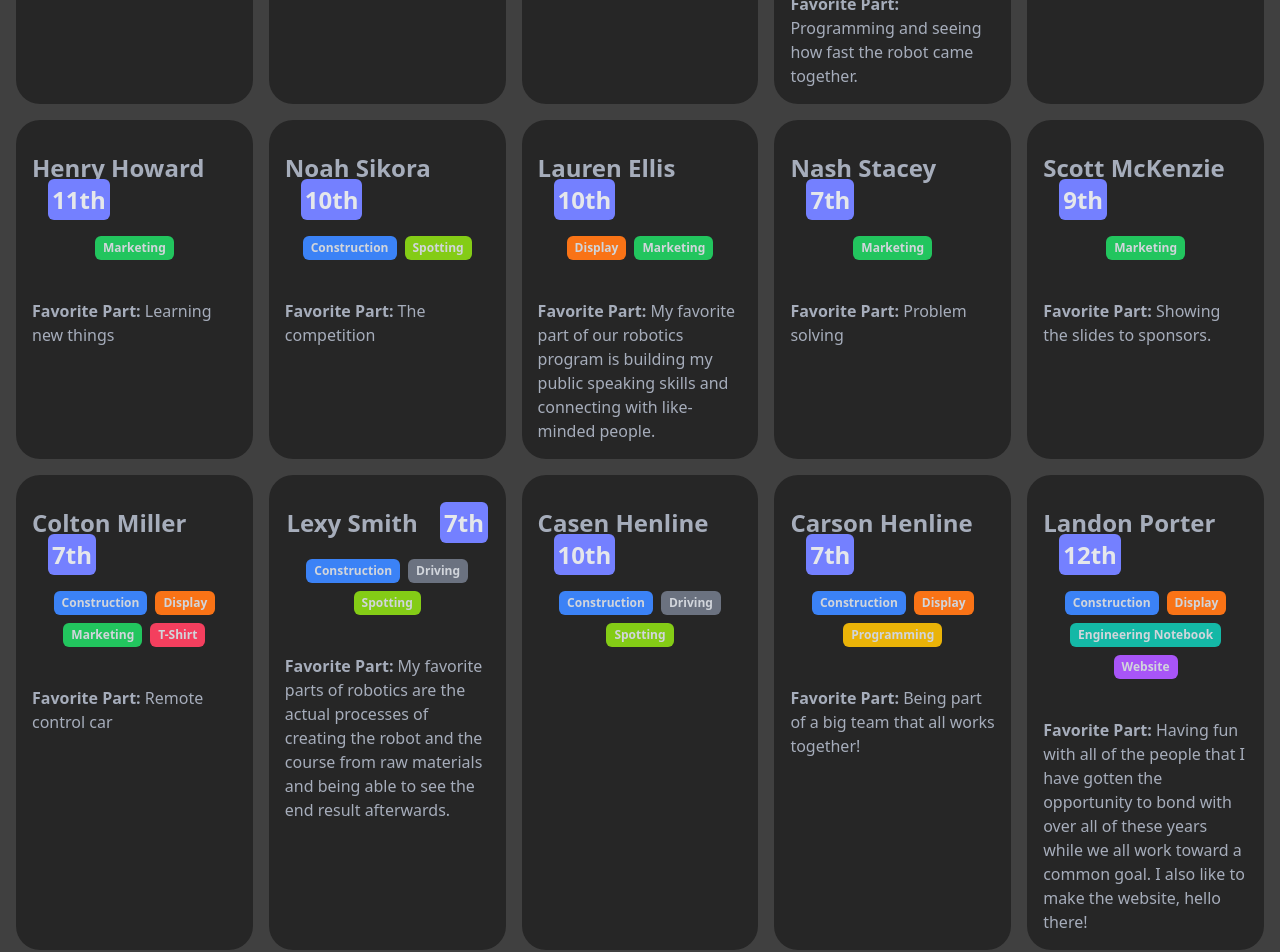
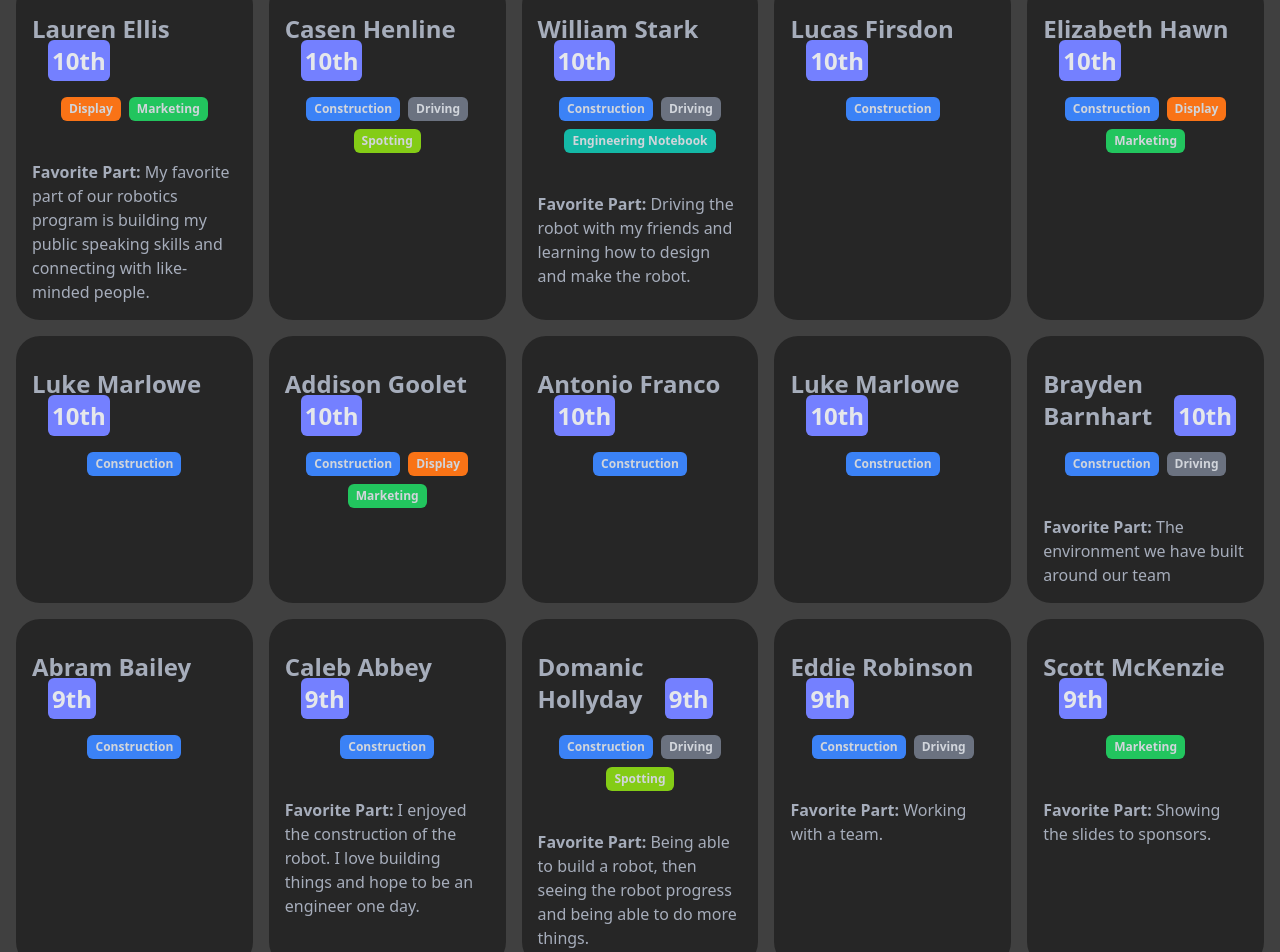
Before and after one commit to mazylol/eastwood-robotics-2024, a SvelteKit app: page /team in a window 1280 px wide. Shown: the part 1780-2732 px from the top of the page. Built offline with nearby package versions, Linux system fonts and the light colour scheme.

Commit message:
team members are now sorted + luke marlowe

```diff
--- a/src/components/TeamCard.svelte
+++ b/src/components/TeamCard.svelte
@@ -1,14 +1,7 @@
 <script lang="ts">
-	import type { Image } from '$lib/image';
+	import type { TeamMember } from '$lib/team';
 
-	type TeamCardProps = {
-		name: string;
-		grade: number;
-		roles: string[];
-		image?: Image;
-	};
-
-	export let props: TeamCardProps;
+	export let props: TeamMember;
 
 	props.roles = props.roles.sort();
 
@@ -60,7 +53,7 @@
 		{/each}
 	</ul>
 	<hr class="my-4 border-b-2 border-gray-500" />
-	{#if $$slots.default}
-		<p><b>Favorite Part: </b><slot class="text-gray-700" /></p>
+	{#if props.favoritePart}
+		<p><b>Favorite Part: </b>{props.favoritePart}</p>
 	{/if}
 </div>
--- /dev/null
+++ b/src/lib/team.ts
@@ -0,0 +1,9 @@
+import type { Image } from '$lib/image';
+
+export type TeamMember = {
+	name: string;
+	grade: number;
+	roles: string[];
+	image?: Image;
+	favoritePart?: string;
+};
--- a/src/routes/+page.svelte
+++ b/src/routes/+page.svelte
@@ -5,7 +5,7 @@
 	import teamAndRobot from '$lib/assets/home/team_and_robot.jpg?enhanced';
 </script>
 
-<div class="hero min-h-screen" style="background-image: url(/moon.jpg);">
+<section class="hero min-h-screen" style="background-image: url(/moon.jpg);">
 	<div class="hero-overlay bg-opacity-50"></div>
 	<div class="max-w-md">
 		<h1 class="mb-5 text-5xl font-bold text-white">Eastwood Robotics</h1>
@@ -21,7 +21,7 @@
 			<MdiArrowDown class="text-white w-8 animate-bounce mt-2" />
 		</button>
 	</div>
-</div>
+</section>
 <section class="bg-neutral-700 xs:max-w-xl sm:max-w-2xl md:max-w-3xl lg:max-w-7xl mx-auto">
 	<h1 id="therobot" class="text-5xl py-8 text-neutral-200 text-center font-bold">Who We Are</h1>
 	<enhanced:img
--- a/src/routes/team/+page.svelte
+++ b/src/routes/team/+page.svelte
@@ -2,392 +2,314 @@
 	import TeamCard from '../../components/TeamCard.svelte';
 
 	import { images } from '$lib/image';
+	import type { TeamMember } from '$lib/team';
+
+	const teamMembers: TeamMember[] = [
+		{
+			name: 'Shawn Miller',
+			grade: 10,
+			roles: ['Construction'],
+			image: images['/src/lib/assets/team/Miller_Shawn_294.jpg']
+		},
+		{
+			name: 'Elias Bailey',
+			grade: 11,
+			roles: ['Construction'],
+			image: images['/src/lib/assets/team/Bailey_Elias_15.jpg']
+		},
+		{
+			name: 'Austin Miller',
+			grade: 11,
+			roles: ['Construction', 'Display', 'Marketing'],
+			image: images['/src/lib/assets/team/Miller_Austin_291.jpg']
+		},
+		{
+			name: 'Abram Bailey',
+			grade: 9,
+			roles: ['Construction']
+		},
+		{
+			name: 'Alyson Taylor',
+			grade: 6,
+			roles: ['Construction'],
+			favoritePart: 'Building things'
+		},
+		{
+			name: 'Caleb Abbey',
+			grade: 9,
+			roles: ['Construction'],
+			favoritePart:
+				'I enjoyed the construction of the robot. I love building things and hope to be an engineer one day.'
+		},
+		{
+			name: 'Grady Greulich',
+			grade: 10,
+			roles: ['Construction'],
+			image: images['/src/lib/assets/team/Greulich_Grady_164.jpg']
+		},
+		{
+			name: 'Domanic Hollyday',
+			grade: 9,
+			roles: ['Construction', 'Driving', 'Spotting'],
+			image: images['/src/lib/assets/team/Hollyday_Domanic_201.jpg'],
+			favoritePart:
+				'Being able to build a robot, then seeing the robot progress and being able to do more things.'
+		},
+		{
+			name: 'Nathan Stonerook',
+			grade: 10,
+			roles: ['Construction', 'Engineering Notebook', 'Driving'],
+			image: images['/src/lib/assets/team/Stonerook_Nathan_464.jpg'],
+			favoritePart: 'The comradery, and building a robot'
+		},
+		{
+			name: 'Dylan Hemp',
+			grade: 10,
+			roles: ['Display', 'Marketing'],
+			favoritePart:
+				' I like being able to share ideas with everyone on my team, I also like how we all work together to create different things. I like how I feel working with everyone, it really feels like I am part of a team.'
+		},
+		{
+			name: 'Oliver Phommalee',
+			grade: 10,
+			roles: ['Construction', 'Engineering Notebook'],
+			image: images['/src/lib/assets/team/Phommalee_Oliver_352.jpg']
+		},
+		{
+			name: 'Layla Newman',
+			grade: 10,
+			roles: ['Construction', 'Engineering Notebook'],
+			image: images['/src/lib/assets/team/Newman_Layla_321.jpg'],
+			favoritePart:
+				'My favorite part of robotics is getting to work on a robot and see it perform well at the competition)'
+		},
+		{
+			name: 'Trenton Shaner',
+			grade: 10,
+			roles: ['Construction', 'Display', 'Driving', 'Engineering Notebook', 'Spotting'],
+			image: images['/src/lib/assets/team/Shaner_Trenton_422.jpg'],
+			favoritePart: 'Solving problems and building'
+		},
+		{
+			name: 'Sydney Bell',
+			grade: 10,
+			roles: ['Display', 'Engineering Notebook', 'Marketing'],
+			image: images['/src/lib/assets/team/Bell_Sydney_24.jpg'],
+			favoritePart:
+				" My favorite part of robotics is being able to learn about a completely different topic every year. Eastwood is fortunate enough to welcome experts from their different fields who share their knowledge and wisdom. The experiences throughout the club and people I've met is the best part of Eastwood Robotics."
+		},
+		{
+			name: 'Dominic Pearce',
+			grade: 10,
+			roles: ['Construction', 'Engineering Notebook'],
+			image: images['/src/lib/assets/team/Pearce_Dominic_344.jpg'],
+			favoritePart:
+				'Building the course and building the robot. Another thing is being a mechanic for the robot.'
+		},
+		{
+			name: 'Eddie Robinson',
+			grade: 9,
+			roles: ['Construction', 'Driving'],
+			image: images['/src/lib/assets/team/Robinson_Eddie_382.jpg'],
+			favoritePart: 'Working with a team.'
+		},
+		{
+			name: 'Annie Back',
+			grade: 6,
+			roles: ['Construction']
+		},
+		{
+			name: 'Alex Back',
+			grade: 7,
+			roles: ['Marketing']
+		},
+		{
+			name: 'Noah Schuerman',
+			grade: 7,
+			roles: ['Construction', 'Programming'],
+			favoritePart: 'Programming and seeing how fast the robot came together.'
+		},
+		{
+			name: 'Evie Althaus',
+			grade: 8,
+			roles: ['Marketing', 'Video'],
+			favoritePart: 'Having fun with friends.'
+		},
+		{
+			name: 'Henry Howard',
+			grade: 11,
+			roles: ['Marketing'],
+			image: images['/src/lib/assets/team/Howard_Henry_204.jpg'],
+			favoritePart: 'Learning new things'
+		},
+		{
+			name: 'Noah Sikora',
+			grade: 10,
+			roles: ['Construction', 'Spotting'],
+			image: images['/src/lib/assets/team/Sikora_Noah_437.jpg'],
+			favoritePart: 'The Competition'
+		},
+		{
+			name: 'Lauren Ellis',
+			grade: 10,
+			roles: ['Marketing', 'Display'],
+			image: images['/src/lib/assets/team/Ellis_Lauren_126.jpg'],
+			favoritePart:
+				'My favorite part of our robotics program is building my public speaking skills and connecting with like-minded people.'
+		},
+		{
+			name: 'Nash Stacey',
+			grade: 7,
+			roles: ['Marketing'],
+			favoritePart: 'Problem solving'
+		},
+		{
+			name: 'Scott McKenzie',
+			grade: 9,
+			roles: ['Marketing'],
+			image: images['/src/lib/assets/team/McKenzie_Scott_277.jpg'],
+			favoritePart: 'Showing the slides to sponsors.'
+		},
+		{
+			name: 'Colton Miller',
+			grade: 7,
+			roles: ['Construction', 'Display', 'Marketing', 'T-Shirt'],
+			favoritePart: 'Remote control car'
+		},
+		{
+			name: 'Lexy Smith',
+			grade: 7,
+			roles: ['Construction', 'Driving', 'Spotting'],
+			favoritePart:
+				'My favorite parts of robotics are the actual processes of creating the robot and the course from raw materials and being able to see the end result afterwards.'
+		},
+		{
+			name: 'Casen Henline',
+			grade: 10,
+			roles: ['Construction', 'Driving', 'Spotting'],
+			image: images['/src/lib/assets/team/Henline_Casen_188.jpg']
+		},
+		{
+			name: 'Carson Henline',
+			grade: 7,
+			roles: ['Construction', 'Display', 'Programming'],
+			favoritePart: 'Being part of a big team that all works together!'
+		},
+		{
+			name: 'Landon Porter',
+			grade: 12,
+			roles: ['Construction', 'Display', 'Engineering Notebook', 'Website'],
+			image: images['/src/lib/assets/team/Porter_Landon_359.jpg'],
+			favoritePart:
+				'Having fun with all of the people that I have gotten the opportunity to bond with over all of these years while we all work toward a common goal. I also like to make the website, hello there!'
+		},
+		{
+			name: 'William Stark',
+			grade: 10,
+			roles: ['Construction', 'Driving', 'Engineering Notebook'],
+			image: images['/src/lib/assets/team/Stark_William_453.jpg'],
+			favoritePart:
+				'Driving the robot with my friends and learning how to design and make the robot.'
+		},
+		{
+			name: 'Lucas Firsdon',
+			grade: 10,
+			roles: ['Construction'],
+			image: images['/src/lib/assets/team/Firsdon_Lucas_133.jpg']
+		},
+		{
+			name: 'Elizabeth Hawn',
+			grade: 10,
+			roles: ['Construction', 'Display', 'Marketing'],
+			image: images['/src/lib/assets/team/Hawn_Elizabeth_177.jpg']
+		},
+		{
+			name: 'Luke Marlowe',
+			grade: 10,
+			roles: ['Construction'],
+			image: images['/src/lib/assets/team/Marlowe_Luke_268.jpg']
+		},
+		{
+			name: 'Addison Goolet',
+			grade: 10,
+			roles: ['Construction', 'Display', 'Marketing'],
+			image: images['/src/lib/assets/team/Goodlet_Addison_159.jpg']
+		},
+		{
+			name: 'Antonio Franco',
+			grade: 10,
+			roles: ['Construction'],
+			image: images['/src/lib/assets/team/Franco_Antonio_143.jpg']
+		},
+		{
+			name: 'Sophie Sarver',
+			grade: 9,
+			roles: ['Construction'],
+			image: images['/src/lib/assets/team/Sarver_Sophia_404.jpg']
+		},
+		{
+			name: 'Caitlyn Stiner',
+			grade: 11,
+			roles: ['Construction', 'Display', 'Marketing'],
+			image: images['/src/lib/assets/team/Stiner_Caitlyn_461.jpg']
+		},
+		{
+			name: 'Jackson Segal',
+			grade: 9,
+			roles: ['Construction'],
+			image: images['/src/lib/assets/team/Segal_Jackson_419.jpg']
+		},
+		{
+			name: 'Luke Marlowe',
+			grade: 10,
+			roles: ['Construction'],
+			image: images['/src/lib/assets/team/Marlowe_Luke_268.jpg']
+		},
+		{
+			name: 'Ethan Headley',
+			grade: 9,
+			roles: ['Construction'],
+			image: images['/src/lib/assets/team/Headley_Ethan_181.jpg'],
+			favoritePart:
+				"My favorite part of robotics has been building the practice course and our robot. I also enjoy seeing how everyone's hard work comes together in our final product."
+		},
+		{
+			name: 'Calhoun Sandwisch',
+			grade: 6,
+			roles: ['Marketing'],
+			favoritePart: 'Working on all the marketing projects.'
+		},
+		{
+			name: 'Brayden Barnhart',
+			grade: 10,
+			roles: ['Construction', 'Driving'],
+			image: images['/src/lib/assets/team/Barnhart_Brayden_19.jpg'],
+			favoritePart: 'The environment we have built around our team'
+		},
+		{
+			name: 'Emily Ernsthausen',
+			grade: 6,
+			roles: ['Construction'],
+			favoritePart: 'Learning about the process of building a robot for competition'
+		}
+	];
+
+	teamMembers.sort((a, b) => b.grade - a.grade);
 </script>
 
 <main title="Team">
 	<h1 class="text-center mt-16 text-6xl font-bold">The Team</h1>
 	<div class="grid sm:grid-cols-2 md:grid-cols-3 xl:grid-cols-5 gap-4 mx-4 my-4 mt-16">
-		<TeamCard
-			props={{
-				name: 'Shawn Miller',
-				grade: 10,
-				roles: ['Construction'],
-				image: images['/src/lib/assets/team/Miller_Shawn_294.jpg']
-			}}
-		/>
-		<TeamCard
-			props={{
-				name: 'Elias Bailey',
-				grade: 11,
-				roles: ['Construction'],
-				image: images['/src/lib/assets/team/Bailey_Elias_15.jpg']
-			}}
-		/>
-		<TeamCard
-			props={{
-				name: 'Austin Miller',
-				grade: 11,
-				roles: ['Construction', 'Marketing', 'Display'],
-				image: images['/src/lib/assets/team/Miller_Austin_291.jpg']
-			}}
-		/>
-		<TeamCard
-			props={{
-				name: 'Abram Bailey',
-				grade: 9,
-				roles: ['Construction']
-			}}
-		/>
-		<TeamCard
-			props={{
-				name: 'Alyson Taylor',
-				grade: 6,
-				roles: ['Construction']
-			}}
-		>
-			Building things
-		</TeamCard>
-		<TeamCard
-			props={{
-				name: 'Caleb Abbey',
-				grade: 9,
-				roles: ['Construction']
-			}}
-		>
-			I enjoyed the construction of the robot. I love building things and hope to be an engineer one
-			day.
-		</TeamCard>
-		<TeamCard
-			props={{
-				name: 'Grady Greulich',
-				grade: 10,
-				roles: ['Construction'],
-				image: images['/src/lib/assets/team/Greulich_Grady_164.jpg']
-			}}
-		/>
-		<TeamCard
-			props={{
-				name: 'Domanic Hollyday',
-				grade: 9,
-				roles: ['Construction', 'Driving', 'Spotting'],
-				image: images['/src/lib/assets/team/Hollyday_Domanic_201.jpg']
-			}}
-		>
-			Being able to build a robot, then seeing the robot progress and being able to do more things.
-		</TeamCard>
-		<TeamCard
-			props={{
-				name: 'Nathan Stonerook',
-				grade: 10,
-				roles: ['Construction', 'Engineering Notebook', 'Driving'],
-				image: images['/src/lib/assets/team/Stonerook_Nathan_464.jpg']
-			}}
-		>
-			The comradery, and building a robot
-		</TeamCard>
-		<TeamCard
-			props={{
-				name: 'Dylan Hemp',
-				grade: 7,
-				roles: ['Marketing', 'Display']
-			}}
-		>
-			I like being able to share ideas with everyone on my team, I also like how we all work
-			together to create different things. I like how I feel working with everyone, it really feels
-			like I am part of a team.
-		</TeamCard>
-		<TeamCard
-			props={{
-				name: 'Oliver Phommalee',
-				grade: 10,
-				roles: ['Construction', 'Engineering Notebook'],
-				image: images['/src/lib/assets/team/Phommalee_Oliver_352.jpg']
-			}}
-		/>
-		<TeamCard
-			props={{
-				name: 'Layla Newman',
-				grade: 10,
-				roles: ['Construction', 'Engineering Notebook'],
-				image: images['/src/lib/assets/team/Newman_Layla_321.jpg']
-			}}
-		>
-			My favorite part of robotics is getting to work on a robot and see it perform well at the
-			competition. (Also i can send you the drive for photos if you don't have it there's a few good
-			ones in there, there's also a video of when we were testing the robot)
-		</TeamCard>
-		<TeamCard
-			props={{
-				name: 'Trenton Shaner',
-				grade: 10,
-				roles: ['Construction', 'Engineering Notebook', 'Driving', 'Spotting', 'Display'],
-				image: images['/src/lib/assets/team/Shaner_Trenton_422.jpg']
-			}}
-		>
-			Solving problems and building</TeamCard
-		>
-		<TeamCard
-			props={{
-				name: 'Sydney Bell',
-				grade: 10,
-				roles: ['Marketing', 'Engineering Notebook', 'Display'],
-				image: images['/src/lib/assets/team/Bell_Sydney_24.jpg']
-			}}
-		>
-			My favorite part of robotics is being able to learn about a completely different topic every
-			year. Eastwood is fortunate enough to welcome experts from their different fields who share
-			their knowledge and wisdom. The experiences throughout the club and people I've met is the
-			best part of Eastwood Robotics.
-		</TeamCard>
-		<TeamCard
-			props={{
-				name: 'Dominic Pearce',
-				grade: 10,
-				roles: ['Construction', 'Engineering Notebook'],
-				image: images['/src/lib/assets/team/Pearce_Dominic_344.jpg']
-			}}
-			>Building the course and building the robot. Another thing is being a mechanic for the robot.</TeamCard
-		>
-		<TeamCard
-			props={{
-				name: 'Eddie Robinson',
-				grade: 9,
-				roles: ['Construction', 'Driving'],
-				image: images['/src/lib/assets/team/Robinson_Eddie_382.jpg']
-			}}>Working with a team.</TeamCard
-		>
-		<TeamCard
-			props={{
-				name: 'Annie Back',
-				grade: 6,
-				roles: ['Construction']
-			}}
-		/>
-		<TeamCard
-			props={{
-				name: 'Alex Back',
-				grade: 7,
-				roles: ['Marketing']
-			}}
-		/>
-		<TeamCard
-			props={{
-				name: 'Noah Schuerman',
-				grade: 7,
-				roles: ['Programming', 'Construction']
-			}}
-		>
-			Programming and seeing how fast the robot came together.</TeamCard
-		>
-		<TeamCard
-			props={{
-				name: 'Evie Althaus',
-				grade: 8,
-				roles: ['Marketing', 'Video']
-			}}>Having fun with friends.</TeamCard
-		>
-		<TeamCard
-			props={{
-				name: 'Henry Howard',
-				grade: 11,
-				roles: ['Marketing'],
-				image: images['/src/lib/assets/team/Howard_Henry_204.jpg']
-			}}
-		>
-			Learning new things
-		</TeamCard>
-		<TeamCard
-			props={{
-				name: 'Noah Sikora',
-				grade: 10,
-				roles: ['Construction', 'Spotting'],
-				image: images['/src/lib/assets/team/Sikora_Noah_437.jpg']
-			}}
-		>
-			The competition</TeamCard
-		>
-		<TeamCard
-			props={{
-				name: 'Lauren Ellis',
-				grade: 10,
-				roles: ['Marketing', 'Display'],
-				image: images['/src/lib/assets/team/Ellis_Lauren_126.jpg']
-			}}
-			>My favorite part of our robotics program is building my public speaking skills and connecting
-			with like-minded people.
-		</TeamCard>
-		<TeamCard
-			props={{
-				name: 'Nash Stacey',
-				grade: 7,
-				roles: ['Marketing']
-			}}
-		>
-			Problem solving</TeamCard
-		>
-		<TeamCard
-			props={{
-				name: 'Scott McKenzie',
-				grade: 9,
-				roles: ['Marketing'],
-				image: images['/src/lib/assets/team/McKenzie_Scott_277.jpg']
-			}}>Showing the slides to sponsors.</TeamCard
-		>
-		<TeamCard
-			props={{
-				name: 'Colton Miller',
-				grade: 7,
-				roles: ['Construction', 'Marketing', 'Display', 'T-Shirt']
-			}}
-		>
-			Remote control car</TeamCard
-		>
-		<TeamCard
-			props={{
-				name: 'Lexy Smith',
-				grade: 7,
-				roles: ['Construction', 'Driving', 'Spotting']
-			}}
-		>
-			My favorite parts of robotics are the actual processes of creating the robot and the course
-			from raw materials and being able to see the end result afterwards.</TeamCard
-		>
-		<TeamCard
-			props={{
-				name: 'Casen Henline',
-				grade: 10,
-				roles: ['Construction', 'Driving', 'Spotting'],
-				image: images['/src/lib/assets/team/Henline_Casen_188.jpg']
-			}}
-		/>
-		<TeamCard
-			props={{
-				name: 'Carson Henline',
-				grade: 7,
-				roles: ['Programming', 'Construction', 'Display']
-			}}
-		>
-			Being part of a big team that all works together!
-		</TeamCard>
-		<TeamCard
-			props={{
-				name: 'Landon Porter',
-				grade: 12,
-				roles: ['Construction', 'Website', 'Engineering Notebook', 'Display'],
-				image: images['/src/lib/assets/team/Porter_Landon_359.jpg']
-			}}
-		>
-			Having fun with all of the people that I have gotten the opportunity to bond with over all of
-			these years while we all work toward a common goal. I also like to make the website, hello
-			there!</TeamCard
-		>
-		<TeamCard
-			props={{
-				name: 'William Stark',
-				grade: 10,
-				roles: ['Construction', 'Engineering Notebook', 'Driving'],
-				image: images['/src/lib/assets/team/Stark_William_453.jpg']
-			}}
-			>Driving the robot with my friends and learning how to design and make the robot.
-		</TeamCard>
-		<TeamCard
-			props={{
-				name: 'Lucas Firsdon',
-				grade: 10,
-				roles: ['Construction'],
-				image: images['/src/lib/assets/team/Firsdon_Lucas_133.jpg']
-			}}
-		/>
-		<TeamCard
-			props={{
-				name: 'Elizabeth Hawn',
-				grade: 10,
-				roles: ['Construction', 'Marketing', 'Display'],
-				image: images['/src/lib/assets/team/Hawn_Elizabeth_177.jpg']
-			}}
-		/>
-		<TeamCard
-			props={{
-				name: 'Luke Marlowe',
-				grade: 10,
-				roles: ['Construction'],
-				image: images['/src/lib/assets/team/Marlowe_Luke_268.jpg']
-			}}
-		/>
-		<TeamCard
-			props={{
-				name: 'Addison Goodlet',
-				grade: 10,
-				roles: ['Construction', 'Marketing', 'Display'],
-				image: images['/src/lib/assets/team/Goodlet_Addison_159.jpg']
-			}}
-		/>
-		<TeamCard
-			props={{
-				name: 'Antonio Franco',
-				grade: 10,
-				roles: ['Construction'],
-				image: images['/src/lib/assets/team/Franco_Antonio_143.jpg']
-			}}
-		/>
-		<TeamCard
-			props={{
-				name: 'Sophie Sarver',
-				grade: 9,
-				roles: ['Construction'],
-				image: images['/src/lib/assets/team/Sarver_Sophia_404.jpg']
-			}}
-		/>
-		<TeamCard
-			props={{
-				name: 'Caitlyn Stiner',
-				grade: 11,
-				roles: ['Construction', 'Marketing', 'Display'],
-				image: images['/src/lib/assets/team/Stiner_Caitlyn_461.jpg']
-			}}
-		/>
-		<TeamCard
-			props={{
-				name: 'Jackson Segal',
-				grade: 9,
-				roles: ['Construction'],
-				image: images['/src/lib/assets/team/Segal_Jackson_419.jpg']
-			}}
-		/>
-		<TeamCard
-			props={{
-				name: 'Ethan Headley',
-				grade: 9,
-				roles: ['Construction'],
-				image: images['/src/lib/assets/team/Headley_Ethan_181.jpg']
-			}}
-			>My favorite part of robotics has been building the practice course and our robot. I also
-			enjoy seeing how everyone's hard work comes together in our final product.</TeamCard
-		>
-		<TeamCard
-			props={{
-				name: 'Calhoun Sandwisch',
-				grade: 6,
-				roles: ['Marketing']
-			}}
-			>Working on all the marketing projects.
-		</TeamCard>
-		<TeamCard
-			props={{
-				name: 'Brayden Barnhart',
-				grade: 10,
-				roles: ['Construction', 'Driving'],
-				image: images['/src/lib/assets/team/Barnhart_Brayden_19.jpg']
-			}}
-			>Working on all the marketing projects.
-		</TeamCard>
-		<TeamCard
-			props={{
-				name: 'Emily Ernsthausen',
-				grade: 6,
-				roles: ['Construction']
-			}}
-			>Learning about the process of building a robot for competition
-		</TeamCard>
+		{#each teamMembers as member}
+			<TeamCard
+				props={{
+					name: member.name,
+					grade: member.grade,
+					roles: member.roles,
+					favoritePart: member.favoritePart,
+					image: member.image
+				}}
+			/>
+		{/each}
 	</div>
 </main>
```
